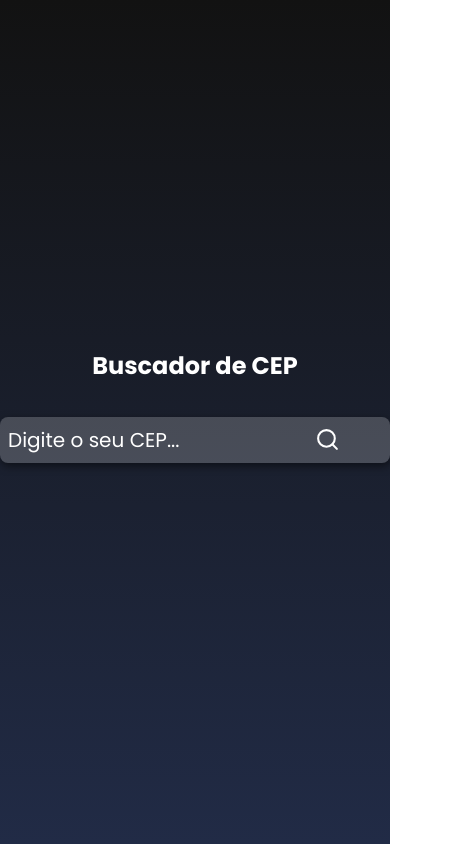
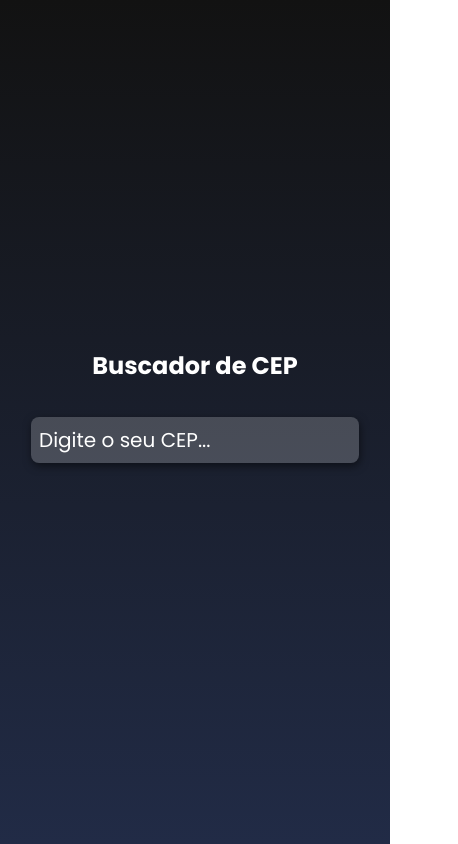
Before and after one commit to Bruno-CLM/Buscador_CEP, a React (Create React App) app: page / in a window 390 px wide. Shown: the whole page, 458 px wide, since content can reach past the window. Built offline with nearby package versions, Linux system fonts and the light colour scheme.

Commit message:
Alteração na largura da input

```diff
--- a/src/style.css
+++ b/src/style.css
@@ -91,10 +91,8 @@
         font-size: 0.8rem;
     }
     .containerInput {
+        width: 80%;
         padding: 0.5rem;
-    }
-    .containerInput input {
-        width: 80%;
     }
     .main{
         width: 80%;
```
